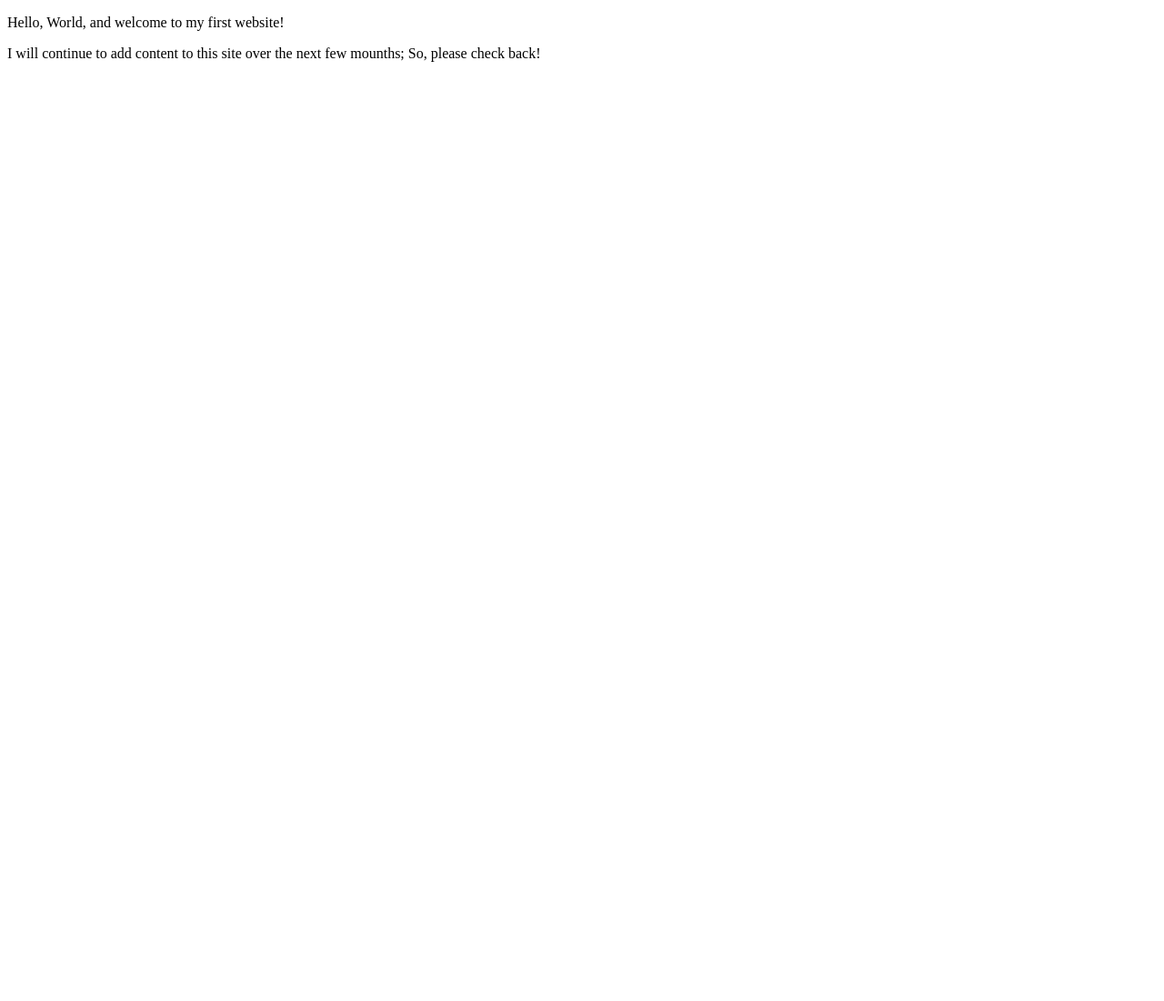
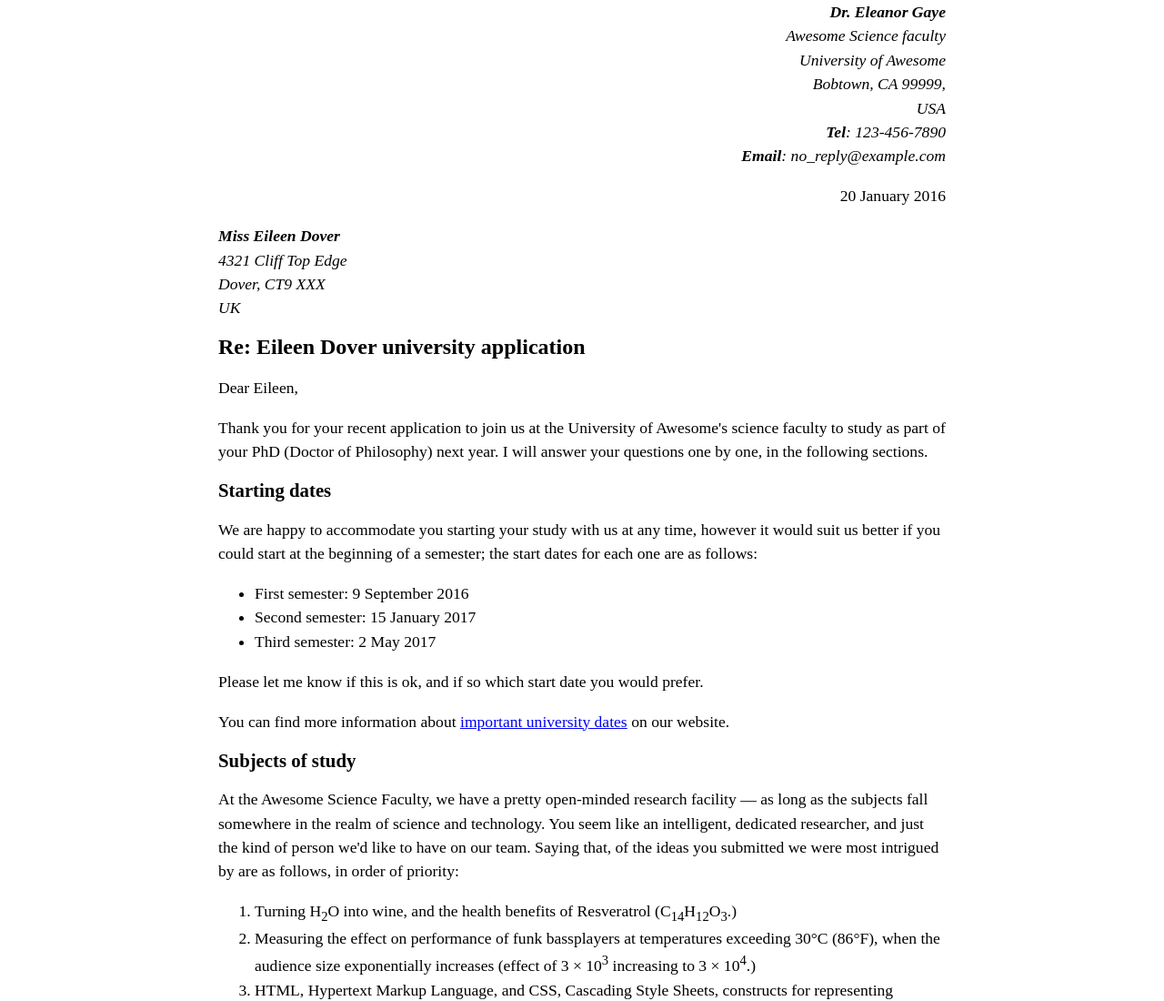
Before and after one commit to terryd0/terryd0.github.io, a plain HTML site: page index.html in a window 1280 px wide. Shown: the top 1100 px of the page at 91% size. Before the commit the page ends 800 px from the top, so only its background shows below. Drawn offline with Linux system fonts and the light colour scheme.

Commit message:
commit
changed txt file to html

```diff
--- a/index.html
+++ b/index.html
@@ -1,13 +1,108 @@
 <!DOCTYPE html>
-<html lang="en">
-    <head>
-        <meta charset="utf-8">
-        <meta name="viewport" content="width=device-width, initial-scale=1.0">
-        <meta name="author" content="Damon Terry">
-        <title>My First Website</title>
-    </head>
-    <body>
-       </p>Hello, World, and welcome to my first website!</p>
-    </p>I will continue to add content to this site over the next few mounths; So, please check back!</p>
-    </body>
+<html lang="en-US">
+  <head>
+    <meta charset="utf-8">
+    <meta name="author" content="Dr. Eleanor Gaye">
+    <title>Awesome science application correspondence</title>
+    <style>
+      body {
+        max-width: 800px;
+        margin: 0 auto;
+      }
+
+      .sender-column {
+        text-align: right;
+      }
+
+      h1 {
+        font-size: 1.5em;
+      }
+
+      h2 {
+        font-size: 1.3em;
+      }
+
+      p,ul,ol,dl,address {
+        font-size: 1.1em;
+      }
+
+      p, li, dd, dt, address {
+        line-height: 1.5;
+      }
+    </style>
+  </head>
+  <body>
+    <address class="sender-column">
+      <strong>Dr. Eleanor Gaye</strong><br>
+      Awesome Science faculty<br>
+      University of Awesome<br>
+      Bobtown, CA 99999,<br>
+      USA<br>
+      <strong>Tel</strong>: 123-456-7890<br>
+      <strong>Email</strong>: no_reply@example.com
+    </address>
+
+    <p class="sender-column"><time datetime="2016-01-20">20 January 2016</time></p>
+
+    <address>
+      <strong>Miss Eileen Dover</strong><br>
+      4321 Cliff Top Edge<br>
+      Dover, CT9 XXX<br>
+      UK
+    </address>
+
+    <h1>Re: Eileen Dover university application</h1>
+
+    <p>Dear Eileen,</p>
+
+    <p>Thank you for your recent application to join us at the University of Awesome's science faculty to study as part of your <abbr>PhD</abbr> (Doctor of Philosophy) next year. I will answer your questions one by one, in the following sections.</p>
+
+    <h2>Starting dates</h2>
+
+    <p>We are happy to accommodate you starting your study with us at any time, however it would suit us better if you could start at the beginning of a semester; the start dates for each one are as follows:</p>
+
+    <ul>
+      <li>First semester: <time datetime="2016-09-09">9 September 2016</time></li>
+      <li>Second semester: <time datetime="2017-01-15">15 January 2017</time></li>
+      <li>Third semester: <time datetime="2017-05-02">2 May 2017</time></li>
+    </ul>
+
+    <p>Please let me know if this is ok, and if so which start date you would prefer.</p>
+
+    <p>You can find more information about <a href="http://www.example.com" title="table of awesome university important dates">important university dates</a> on our website.</p>
+
+    <h2>Subjects of study</h2>
+
+    <p>At the Awesome Science Faculty, we have a pretty open-minded research facility — as long as the subjects fall somewhere in the realm of science and technology. You seem like an intelligent, dedicated researcher, and just the kind of person we'd like to have on our team. Saying that, of the ideas you submitted we were most intrigued by are as follows, in order of priority:</p>
+
+    <ol>
+      <li>Turning H<sub>2</sub>O into wine, and the health benefits of Resveratrol (C<sub>14</sub>H<sub>12</sub>O<sub>3</sub>.)</li>
+      <li>Measuring the effect on performance of funk bassplayers at temperatures exceeding 30°C (86°F), when the audience size exponentially increases (effect of 3 × 10<sup>3</sup> increasing to 3 × 10<sup>4</sup>.)</li>
+      <li><abbr>HTML</abbr>, Hypertext Markup Language, and <abbr>CSS</abbr>, Cascading Style Sheets, constructs for representing musical scores.</li>
+    </ol>
+
+    <p>So please can you provide more information on each of these subjects, including how long you'd expect the research to take, required staff and other resources, and anything else you think we'd need to know? Thanks.</p>
+
+    <h2>Exotic dance moves</h2>
+
+    <p>Yes, you are right! As part of my post-doctorate work, I <em>did</em> study exotic tribal dances. To answer your question, my favourite dances are as follows, with definitions:</p>
+
+    <dl>
+      <dt>Polynesian chicken dance</dt>
+      <dd>A little known but <em>very</em> influential dance dating back as far as 300 <abbr title="Before Common Era">BCE</abbr>, a whole village would dance around in a circle like chickens, to encourage their livestock to be "fruitful".</dd>
+      <dt>Icelandic brownian shuffle</dt>
+      <dd>Before the Icelanders developed fire as a means of getting warm, they used to practice this dance, which involved huddling close together in a circle on the floor, and shuffling their bodies around in imperceptibly tiny, very rapid movements. One of my fellow students used to say that he thought this dance inspired modern styles such as Twerking.</dd>
+      <dt>Arctic robot dance</dt>
+      <dd>An interesting example of historic misinformation, English explorers in the 1960s believed to have discovered a new dance style characterised by "robotic", stilted movements, being practiced by inhabitants of Northern Alaska and Canada. Later on however it was discovered that they were just moving like this because they were really cold.</dd>
+    </dl>
+
+    <p>For more of my research, see my <a href="http://www.example.com" aria-label="Dr Gaye's exotic dance research">exotic dance research page</a>.</p>
+
+    <p>Yours sincerely,</p>
+
+    <p>Dr Eleanor Gaye</p>
+
+
+    <p>University of Awesome motto: <q>Be awesome to each other.</q> -- <cite>The memoirs of Bill S Preston, <abbr title="Esquire">Esq.</abbr></cite></p>
+  </body>
 </html>
```
Also changed, not shown: index.txt (deleted).
